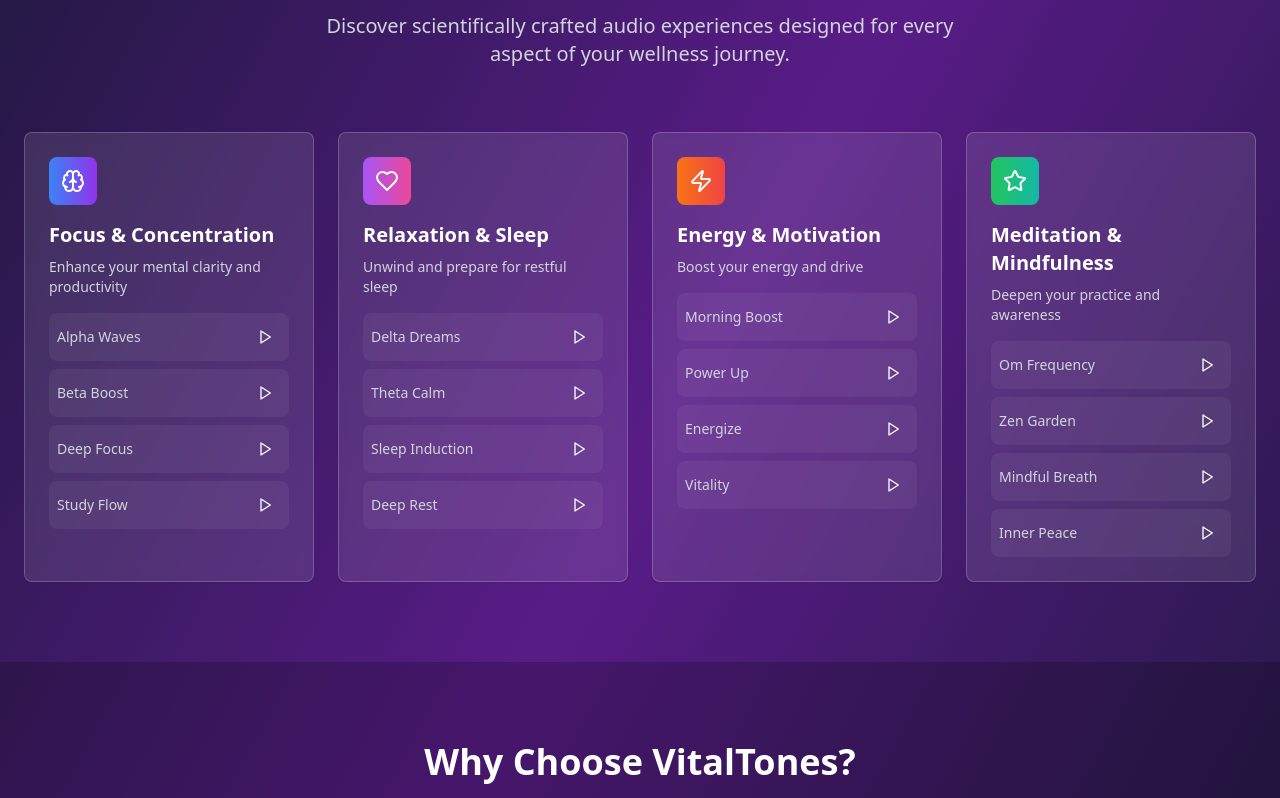
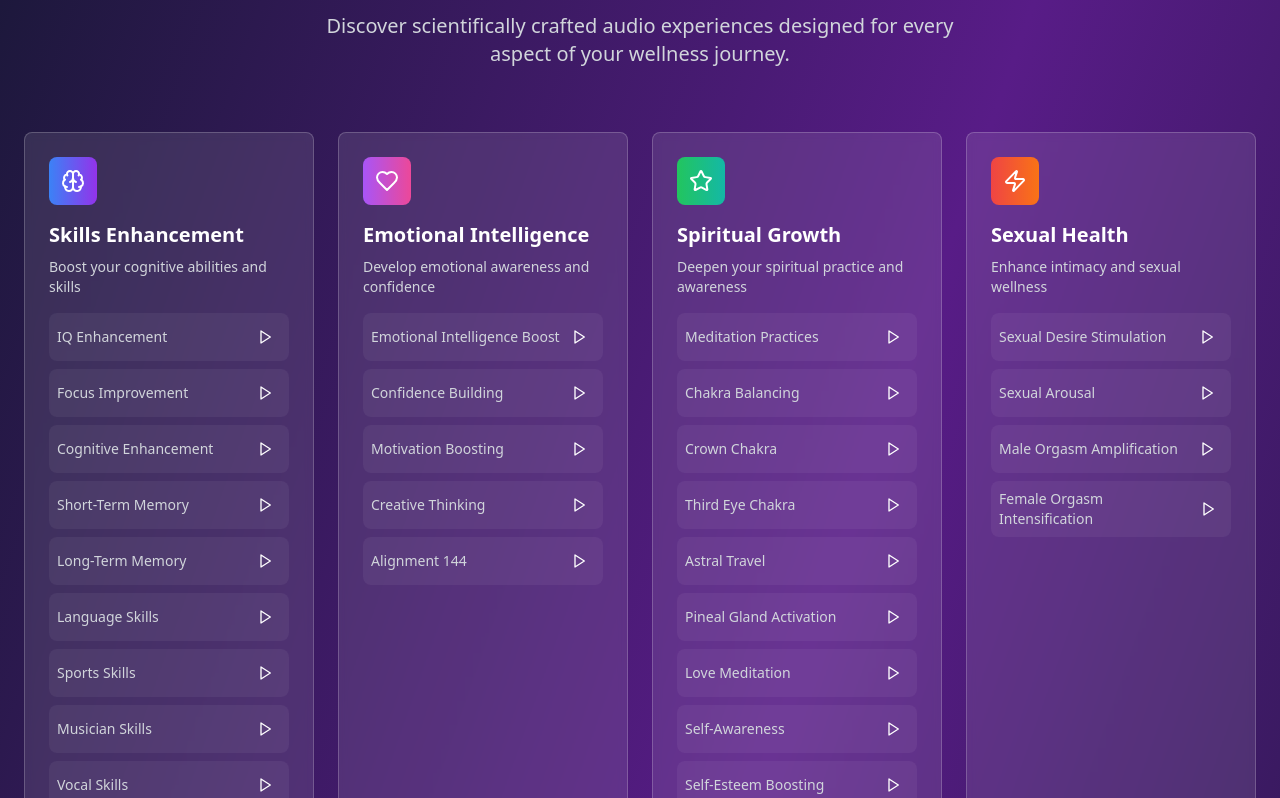
Before and after one commit to radosavlevici210/vital-echo-replicator-project, a React (Vite) app: page / in a window 1280 px wide. Shown: the part 702-1500 px from the top of the page. Built offline with nearby package versions, Linux system fonts and the light colour scheme.

Commit message:
Add tones from website
Implement the addition of all tones from the specified website.

```diff
--- a/src/pages/Index.tsx
+++ b/src/pages/Index.tsx
@@ -9,36 +9,52 @@ const Index = () => {
 
   const toneCategories = [
     {
-      id: "focus",
-      title: "Focus & Concentration",
-      description: "Enhance your mental clarity and productivity",
+      id: "skills",
+      title: "Skills Enhancement",
+      description: "Boost your cognitive abilities and skills",
       color: "from-blue-500 to-purple-600",
       icon: Brain,
-      tones: ["Alpha Waves", "Beta Boost", "Deep Focus", "Study Flow"]
+      tones: ["IQ Enhancement", "Focus Improvement", "Cognitive Enhancement", "Short-Term Memory", "Long-Term Memory", "Language Skills", "Sports Skills", "Musician Skills", "Vocal Skills", "Investor Skills", "Expert Skills", "Fluid Intelligence"]
     },
     {
-      id: "relaxation",
-      title: "Relaxation & Sleep",
-      description: "Unwind and prepare for restful sleep",
+      id: "emotional",
+      title: "Emotional Intelligence",
+      description: "Develop emotional awareness and confidence",
       color: "from-purple-500 to-pink-500",
       icon: Heart,
-      tones: ["Delta Dreams", "Theta Calm", "Sleep Induction", "Deep Rest"]
+      tones: ["Emotional Intelligence Boost", "Confidence Building", "Motivation Boosting", "Creative Thinking", "Alignment 144"]
     },
     {
-      id: "energy",
-      title: "Energy & Motivation",
-      description: "Boost your energy and drive",
-      color: "from-orange-500 to-red-500",
-      icon: Zap,
-      tones: ["Morning Boost", "Power Up", "Energize", "Vitality"]
+      id: "spiritual",
+      title: "Spiritual Growth",
+      description: "Deepen your spiritual practice and awareness",
+      color: "from-green-500 to-teal-500",
+      icon: Star,
+      tones: ["Meditation Practices", "Chakra Balancing", "Crown Chakra", "Third Eye Chakra", "Astral Travel", "Pineal Gland Activation", "Love Meditation", "Self-Awareness", "Self-Esteem Boosting", "Lucid Dream Induction", "Sensory Enhancement"]
     },
     {
-      id: "meditation",
-      title: "Meditation & Mindfulness",
-      description: "Deepen your practice and awareness",
-      color: "from-green-500 to-teal-500",
+      id: "sexual",
+      title: "Sexual Health",
+      description: "Enhance intimacy and sexual wellness",
+      color: "from-red-500 to-orange-500",
+      icon: Zap,
+      tones: ["Sexual Desire Stimulation", "Sexual Arousal", "Male Orgasm Amplification", "Female Orgasm Intensification"]
+    },
+    {
+      id: "wellbeing",
+      title: "General Well-being",
+      description: "Optimize your health and vitality",
+      color: "from-orange-500 to-yellow-500",
+      icon: Heart,
+      tones: ["Homeostasis Enhancement", "Neurogenesis Stimulation", "Anti-Aging Therapy", "Serenity Boosting", "Bliss Induction", "Energize Therapy", "Alignment 108", "Immune Health Enhancement", "Body Repair Therapy"]
+    },
+    {
+      id: "beauty",
+      title: "Beauty & Care",
+      description: "Enhance your natural beauty and appearance",
+      color: "from-pink-500 to-purple-500",
       icon: Star,
-      tones: ["Om Frequency", "Zen Garden", "Mindful Breath", "Inner Peace"]
+      tones: ["Hair Loss Prevention", "Eyelashes Restoration", "Eyelids Aging", "Eyebrows Growth", "Face Detox", "Forehead Radiance", "Ear Elegance", "Cheek Revitalize", "Nose Renew", "Philtrum Rejuvenate", "Jawline Harmony", "Neck Revive"]
     }
   ];
 
```
